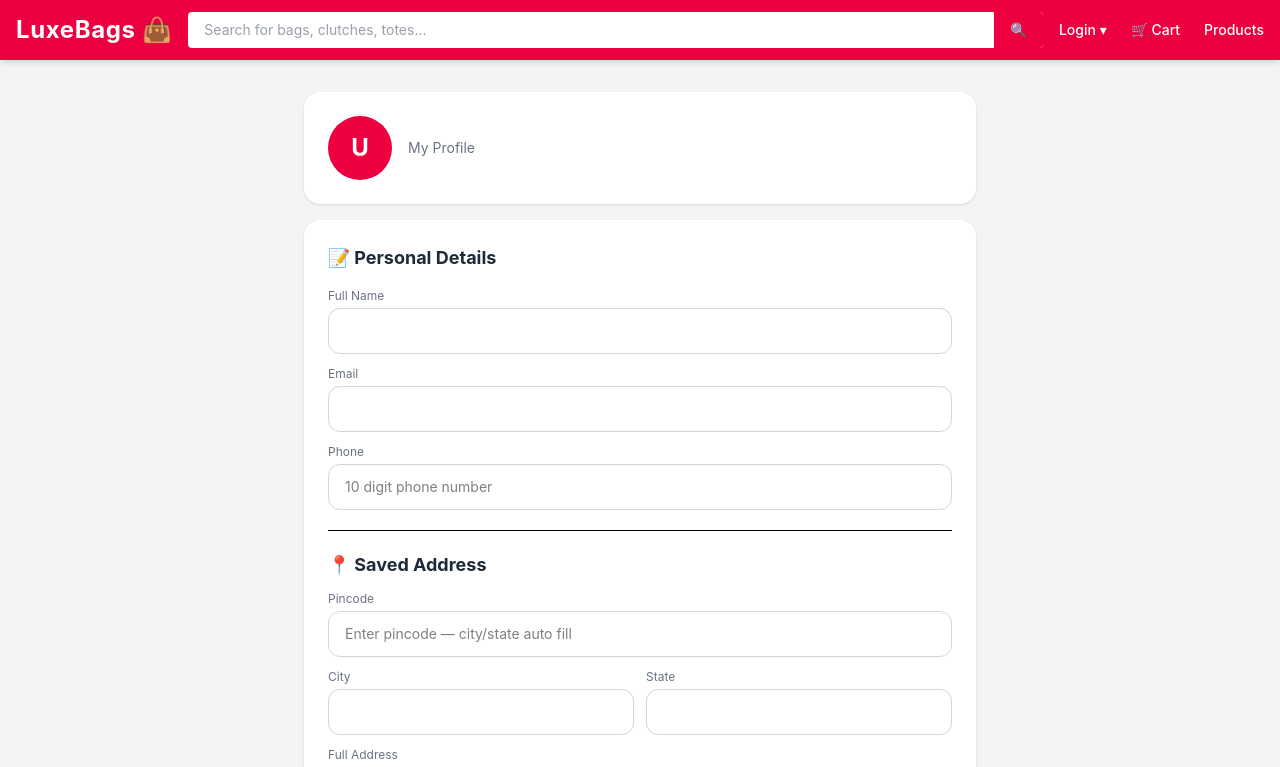
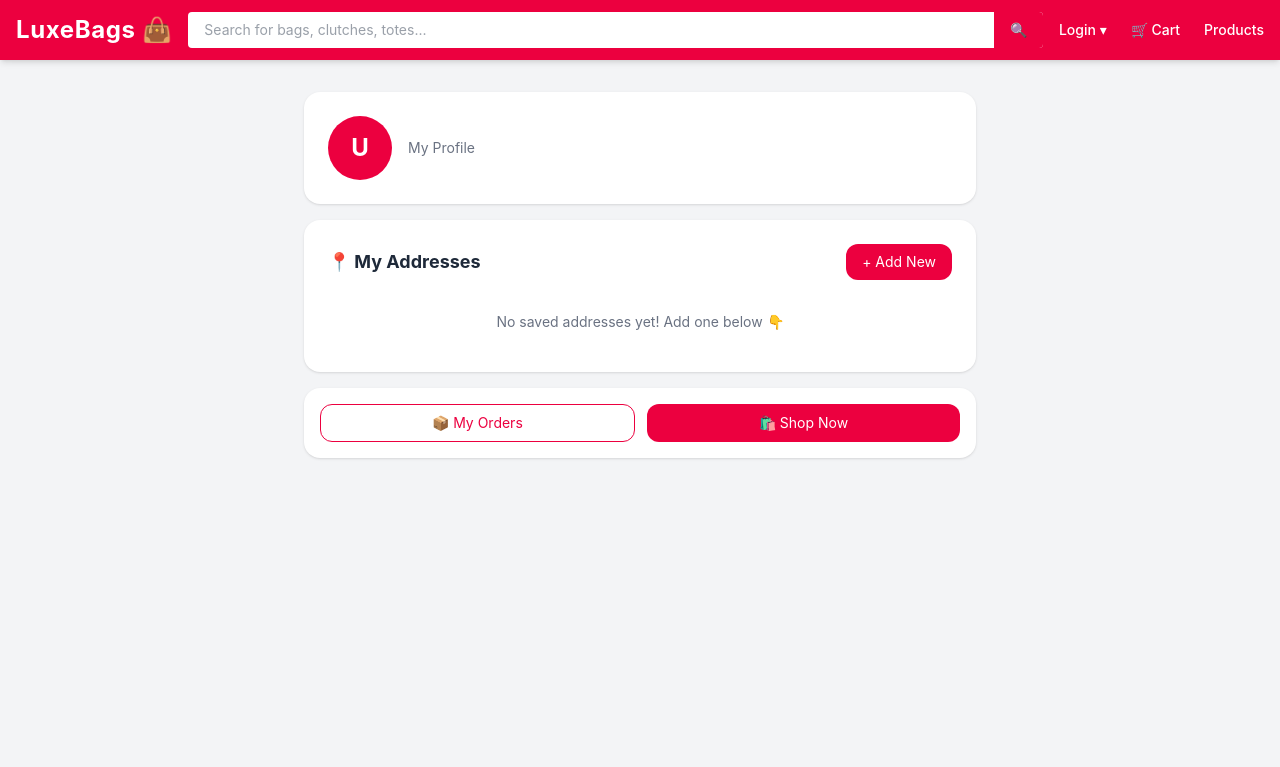
Before and after one commit to ambreeshsingh/luxebags-frontened, a React (Vite) app: page /profile in a window 1280 px wide. Shown: the top 767 px of the page. Built offline with nearby package versions, Linux system fonts and the light colour scheme; sample sign-in values are in the browser's storage.

Commit message:
multiple addresses complete

```diff
--- a/src/pages/Checkout.jsx
+++ b/src/pages/Checkout.jsx
@@ -201,6 +201,29 @@ const handleLocation = () => {
 
         {/* Left — Main Content */}
         <div className="md:col-span-2 flex flex-col gap-4">
+          {/* Saved Addresses */}
+{JSON.parse(localStorage.getItem("addresses") || "[]").length > 0 && (
+  <div className="mb-4">
+    <p className="text-sm font-semibold text-gray-700 mb-2">📍 Saved Addresses:</p>
+    {JSON.parse(localStorage.getItem("addresses") || "[]").map((addr) => (
+      <div key={addr.id}
+        onClick={() => setForm((prev) => ({
+          ...prev,
+          customerName: addr.name,
+          phone: addr.phone,
+          address: addr.address,
+          city: addr.city,
+          state: addr.state,
+          pincode: addr.pincode,
+        }))}
+        className="border border-gray-200 rounded-xl p-3 mb-2 cursor-pointer hover:border-rose-600 hover:bg-rose-50 transition"
+      >
+        <p className="text-sm font-semibold">{addr.name} — {addr.type}</p>
+        <p className="text-xs text-gray-500">{addr.address}, {addr.city}</p>
+      </div>
+    ))}
+  </div>
+)}
 
           {/* STEP 1 — ADDRESS */}
           {step === 1 && (
--- a/src/pages/Profile.jsx
+++ b/src/pages/Profile.jsx
@@ -6,17 +6,23 @@ export default function Profile() {
   const { name } = useAuth();
   const navigate = useNavigate();
 
-  const [form, setForm] = useState({
-    name: localStorage.getItem("name") || "",
-    email: localStorage.getItem("email") || "",
-    phone: localStorage.getItem("phone") || "",
-    address: localStorage.getItem("address") || "",
-    city: localStorage.getItem("city") || "",
-    state: localStorage.getItem("state") || "",
-    pincode: localStorage.getItem("pincode") || "",
+  const [addresses, setAddresses] = useState(() => {
+    const saved = localStorage.getItem("addresses");
+    return saved ? JSON.parse(saved) : [];
   });
 
+  const [showForm, setShowForm] = useState(false);
   const [saved, setSaved] = useState(false);
+
+  const [newAddress, setNewAddress] = useState({
+    name: localStorage.getItem("name") || "",
+    phone: "",
+    pincode: "",
+    city: "",
+    state: "",
+    address: "",
+    type: "Home",
+  });
 
   useEffect(() => {
     if (!localStorage.getItem("token")) {
@@ -25,30 +31,19 @@ export default function Profile() {
   }, []);
 
   const handleChange = (e) => {
-    setForm({ ...form, [e.target.name]: e.target.value });
-  };
-
-  const handleSave = () => {
-    localStorage.setItem("email", form.email);
-    localStorage.setItem("phone", form.phone);
-    localStorage.setItem("address", form.address);
-    localStorage.setItem("city", form.city);
-    localStorage.setItem("state", form.state);
-    localStorage.setItem("pincode", form.pincode);
-    setSaved(true);
-    setTimeout(() => setSaved(false), 2000);
+    setNewAddress({ ...newAddress, [e.target.name]: e.target.value });
   };
 
   const handlePincode = async (e) => {
     const pin = e.target.value;
-    setForm({ ...form, pincode: pin });
+    setNewAddress({ ...newAddress, pincode: pin });
     if (pin.length === 6) {
       try {
         const res = await fetch(`https://api.postalpincode.in/pincode/${pin}`);
         const data = await res.json();
         if (data[0].Status === "Success") {
           const postOffice = data[0].PostOffice[0];
-          setForm((prev) => ({
+          setNewAddress((prev) => ({
             ...prev,
             city: postOffice.District,
             state: postOffice.State,
@@ -61,6 +56,34 @@ export default function Profile() {
     }
   };
 
+  const saveAddress = () => {
+    if (!newAddress.name || !newAddress.phone || !newAddress.address || !newAddress.pincode) {
+      alert("Saari details bharo!");
+      return;
+    }
+    const updated = [...addresses, { ...newAddress, id: Date.now() }];
+    setAddresses(updated);
+    localStorage.setItem("addresses", JSON.stringify(updated));
+    setShowForm(false);
+    setSaved(true);
+    setTimeout(() => setSaved(false), 2000);
+    setNewAddress({
+      name: localStorage.getItem("name") || "",
+      phone: "",
+      pincode: "",
+      city: "",
+      state: "",
+      address: "",
+      type: "Home",
+    });
+  };
+
+  const deleteAddress = (id) => {
+    const updated = addresses.filter((a) => a.id !== id);
+    setAddresses(updated);
+    localStorage.setItem("addresses", JSON.stringify(updated));
+  };
+
   return (
     <div className="min-h-screen bg-gray-100 py-8 px-4">
       <div className="max-w-2xl mx-auto">
@@ -68,97 +91,131 @@ export default function Profile() {
         {/* Header */}
         <div className="bg-white rounded-2xl shadow p-6 mb-4 flex items-center gap-4">
           <div className="w-16 h-16 rounded-full bg-rose-600 flex items-center justify-center text-white text-2xl font-bold">
-            {form.name ? form.name.charAt(0).toUpperCase() : "U"}
+            {name ? name.charAt(0).toUpperCase() : "U"}
           </div>
           <div>
-            <h1 className="text-xl font-bold text-gray-800">{form.name}</h1>
+            <h1 className="text-xl font-bold text-gray-800">{name}</h1>
             <p className="text-sm text-gray-500">My Profile</p>
           </div>
         </div>
 
-        {/* Form */}
-        <div className="bg-white rounded-2xl shadow p-6">
-          <h2 className="text-lg font-bold text-gray-800 mb-4">📝 Personal Details</h2>
-          <div className="flex flex-col gap-3">
+        {/* Saved Addresses */}
+        <div className="bg-white rounded-2xl shadow p-6 mb-4">
+          <div className="flex justify-between items-center mb-4">
+            <h2 className="text-lg font-bold text-gray-800">📍 My Addresses</h2>
+            <button
+              onClick={() => setShowForm(!showForm)}
+              className="bg-rose-600 text-white px-4 py-2 rounded-xl text-sm hover:bg-rose-700 transition"
+            >
+              + Add New
+            </button>
+          </div>
 
-            <div>
-              <label className="text-xs text-gray-500 mb-1 block">Full Name</label>
-              <input type="text" name="name" value={form.name}
-                onChange={handleChange}
-                className="w-full border border-gray-300 rounded-xl px-4 py-3 text-sm focus:outline-none focus:border-rose-600"
-              />
+          {/* Saved Addresses List */}
+          {addresses.length === 0 && !showForm && (
+            <p className="text-gray-500 text-sm text-center py-4">
+              No saved addresses yet! Add one below 👇
+            </p>
+          )}
+
+          {addresses.map((addr) => (
+            <div key={addr.id}
+              className="border border-gray-200 rounded-xl p-4 mb-3 relative">
+              <div className="flex justify-between items-start">
+                <div>
+                  <span className={`text-xs font-semibold px-2 py-1 rounded-full mb-2 inline-block
+                    ${addr.type === "Home" ? "bg-rose-100 text-rose-600" : "bg-blue-100 text-blue-600"}`}>
+                    {addr.type === "Home" ? "🏠 Home" : "💼 Work"}
+                  </span>
+                  <p className="font-semibold text-gray-800 mt-1">{addr.name}</p>
+                  <p className="text-sm text-gray-600">{addr.address}</p>
+                  <p className="text-sm text-gray-600">{addr.city}, {addr.state} - {addr.pincode}</p>
+                  <p className="text-sm text-gray-600">📞 {addr.phone}</p>
+                </div>
+                <button
+                  onClick={() => deleteAddress(addr.id)}
+                  className="text-red-500 text-sm hover:underline ml-2"
+                >
+                  🗑️ Delete
+                </button>
+              </div>
             </div>
+          ))}
 
-            <div>
-              <label className="text-xs text-gray-500 mb-1 block">Email</label>
-              <input type="email" name="email" value={form.email}
-                onChange={handleChange}
-                className="w-full border border-gray-300 rounded-xl px-4 py-3 text-sm focus:outline-none focus:border-rose-600"
-              />
-            </div>
+          {/* Add New Address Form */}
+          {showForm && (
+            <div className="border border-rose-200 rounded-xl p-4 mt-3">
+              <h3 className="font-semibold text-gray-800 mb-3">New Address</h3>
 
-            <div>
-              <label className="text-xs text-gray-500 mb-1 block">Phone</label>
-              <input type="tel" name="phone" value={form.phone}
-                placeholder="10 digit phone number"
-                onChange={handleChange}
-                className="w-full border border-gray-300 rounded-xl px-4 py-3 text-sm focus:outline-none focus:border-rose-600"
-              />
-            </div>
+              {/* Type */}
+              <div className="flex gap-3 mb-3">
+                <button
+                  onClick={() => setNewAddress({ ...newAddress, type: "Home" })}
+                  className={`flex-1 py-2 rounded-xl text-sm font-medium border-2 transition
+                    ${newAddress.type === "Home" ? "border-rose-600 text-rose-600 bg-rose-50" : "border-gray-300 text-gray-600"}`}
+                >
+                  🏠 Home
+                </button>
+                <button
+                  onClick={() => setNewAddress({ ...newAddress, type: "Work" })}
+                  className={`flex-1 py-2 rounded-xl text-sm font-medium border-2 transition
+                    ${newAddress.type === "Work" ? "border-blue-600 text-blue-600 bg-blue-50" : "border-gray-300 text-gray-600"}`}
+                >
+                  💼 Work
+                </button>
+              </div>
 
-            <hr className="my-2" />
-            <h2 className="text-lg font-bold text-gray-800">📍 Saved Address</h2>
-
-            <div>
-              <label className="text-xs text-gray-500 mb-1 block">Pincode</label>
-              <input type="text" name="pincode" value={form.pincode}
-                onChange={handlePincode} maxLength={6}
-                placeholder="Enter pincode — city/state auto fill"
-                className="w-full border border-gray-300 rounded-xl px-4 py-3 text-sm focus:outline-none focus:border-rose-600"
-              />
-            </div>
-
-            <div className="grid grid-cols-2 gap-3">
-              <div>
-                <label className="text-xs text-gray-500 mb-1 block">City</label>
-                <input type="text" name="city" value={form.city}
-                  onChange={handleChange}
+              <div className="flex flex-col gap-3">
+                <input type="text" name="name" placeholder="Full Name"
+                  value={newAddress.name} onChange={handleChange}
                   className="w-full border border-gray-300 rounded-xl px-4 py-3 text-sm focus:outline-none focus:border-rose-600"
                 />
-              </div>
-              <div>
-                <label className="text-xs text-gray-500 mb-1 block">State</label>
-                <input type="text" name="state" value={form.state}
-                  onChange={handleChange}
+                <input type="tel" name="phone" placeholder="Phone Number"
+                  value={newAddress.phone} onChange={handleChange}
                   className="w-full border border-gray-300 rounded-xl px-4 py-3 text-sm focus:outline-none focus:border-rose-600"
                 />
+                <input type="text" name="pincode" placeholder="Pincode"
+                  value={newAddress.pincode} onChange={handlePincode} maxLength={6}
+                  className="w-full border border-gray-300 rounded-xl px-4 py-3 text-sm focus:outline-none focus:border-rose-600"
+                />
+                <div className="grid grid-cols-2 gap-3">
+                  <input type="text" name="city" placeholder="City"
+                    value={newAddress.city} onChange={handleChange}
+                    className="w-full border border-gray-300 rounded-xl px-4 py-3 text-sm focus:outline-none focus:border-rose-600"
+                  />
+                  <input type="text" name="state" placeholder="State"
+                    value={newAddress.state} onChange={handleChange}
+                    className="w-full border border-gray-300 rounded-xl px-4 py-3 text-sm focus:outline-none focus:border-rose-600"
+                  />
+                </div>
+                <textarea name="address" placeholder="House No, Street, Area"
+                  value={newAddress.address} onChange={handleChange} rows={3}
+                  className="w-full border border-gray-300 rounded-xl px-4 py-3 text-sm focus:outline-none focus:border-rose-600 resize-none"
+                />
+
+                <div className="flex gap-3">
+                  <button onClick={saveAddress}
+                    className="flex-1 bg-rose-600 text-white py-3 rounded-xl hover:bg-rose-700 transition font-medium">
+                    Save Address ✅
+                  </button>
+                  <button onClick={() => setShowForm(false)}
+                    className="flex-1 border border-gray-300 text-gray-600 py-3 rounded-xl hover:bg-gray-50 transition">
+                    Cancel
+                  </button>
+                </div>
               </div>
             </div>
+          )}
 
-            <div>
-              <label className="text-xs text-gray-500 mb-1 block">Full Address</label>
-              <textarea name="address" value={form.address}
-                onChange={handleChange} rows={3}
-                placeholder="House No, Street, Area"
-                className="w-full border border-gray-300 rounded-xl px-4 py-3 text-sm focus:outline-none focus:border-rose-600 resize-none"
-              />
+          {saved && (
+            <div className="bg-green-100 text-green-700 text-center py-2 rounded-xl text-sm mt-3">
+              ✅ Address saved!
             </div>
-
-            <button onClick={handleSave}
-              className="w-full bg-rose-600 text-white py-3 rounded-xl hover:bg-rose-700 transition font-medium">
-              Save Profile ✅
-            </button>
-
-            {saved && (
-              <div className="bg-green-100 text-green-700 text-center py-2 rounded-xl text-sm">
-                ✅ Profile saved successfully!
-              </div>
-            )}
-          </div>
+          )}
         </div>
 
         {/* Quick Links */}
-        <div className="bg-white rounded-2xl shadow p-4 mt-4 flex gap-3">
+        <div className="bg-white rounded-2xl shadow p-4 flex gap-3">
           <button onClick={() => navigate("/orders")}
             className="flex-1 border border-rose-600 text-rose-600 py-2 rounded-xl text-sm hover:bg-rose-50 transition">
             📦 My Orders
```
